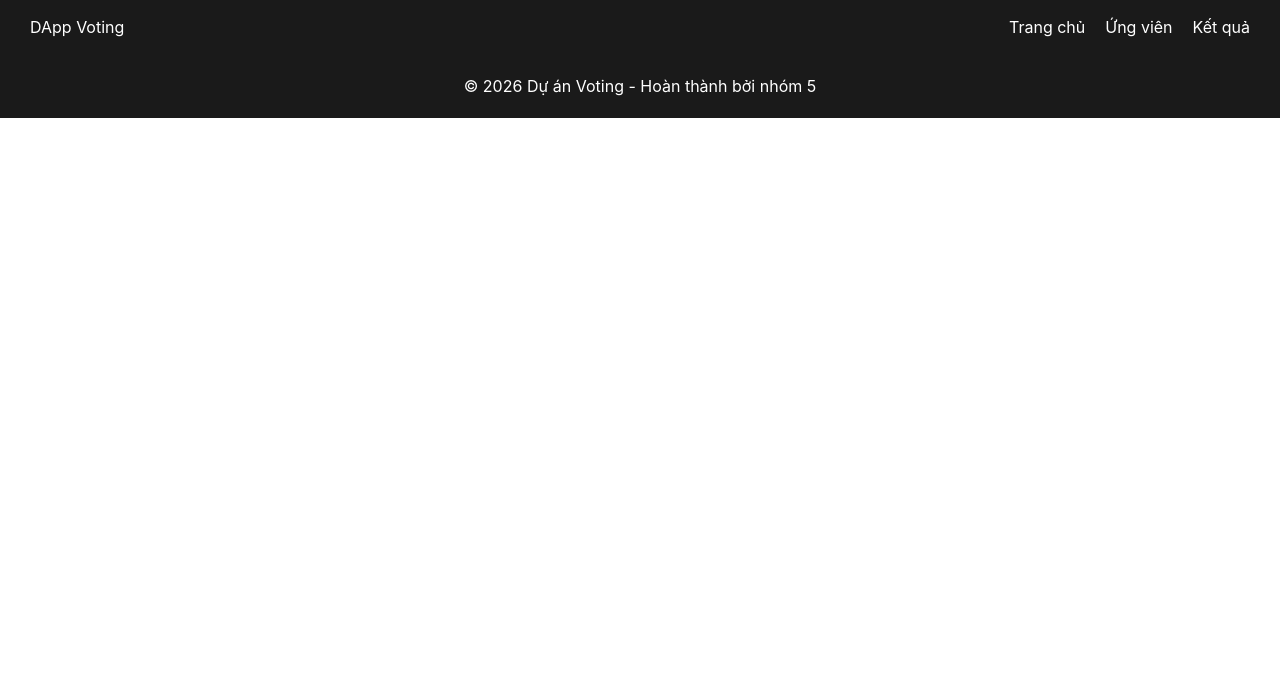
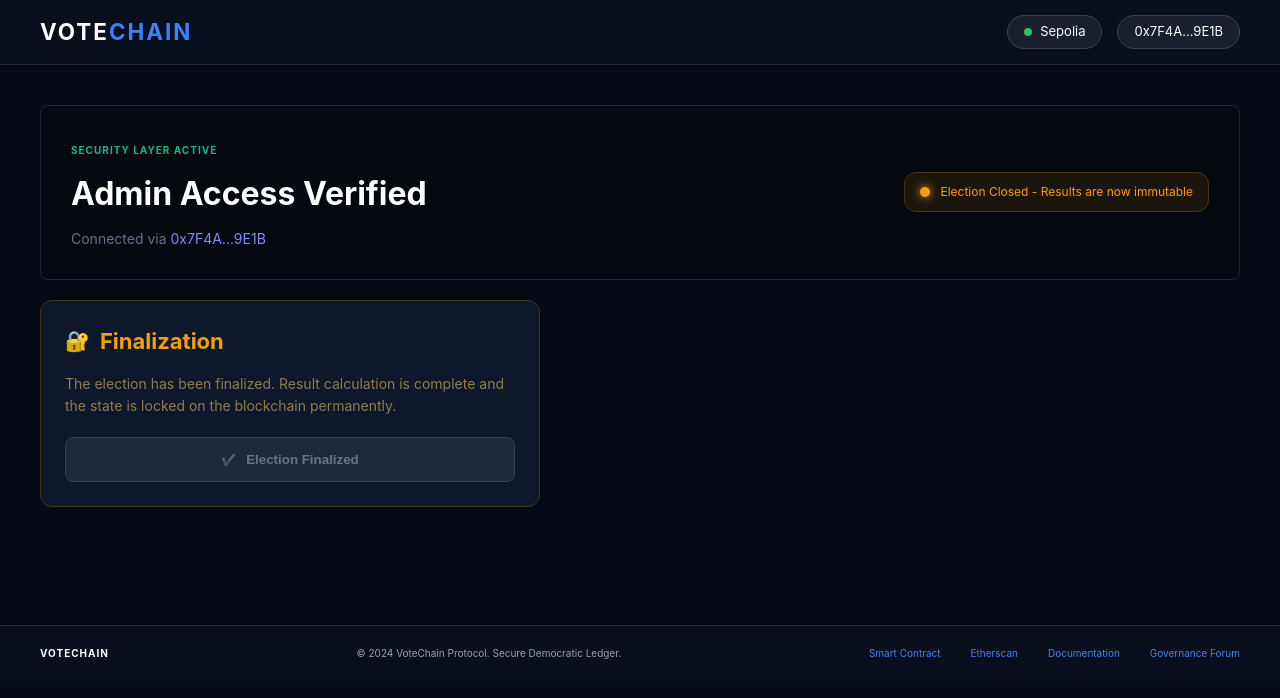
Before and after one commit to avytran/dAppVoting-frontend, a React (Vite) app in the folder front-end/: page / in a window 1280 px wide. Shown: the top 698 px of the page. Built offline with nearby package versions, Linux system fonts and the light colour scheme.

Commit message:
Hoan thanh AdminTitleCard va FinalizationCard

```diff
--- a/front-end/src/App.css
+++ b/front-end/src/App.css
@@ -0,0 +1,18 @@
+/* App.css */
+#root {
+  min-height: 100vh;
+  display: flex;
+  flex-direction: column;
+  background-color: #050a15; /* Màu nền tối cho toàn bộ trang */
+  margin: 0;
+  padding: 0;
+}
+
+body {
+  margin: 0;
+  font-family: 'Inter', sans-serif; /* Hoặc font nào Huy thích */
+}
+
+main {
+  flex: 1; /* Đẩy Footer xuống cuối trang nếu nội dung ngắn */
+}
--- a/front-end/src/App.jsx
+++ b/front-end/src/App.jsx
@@ -1,5 +1,8 @@
+import React from 'react';
 import Navbar from './components/Navbar/Navbar';
 import Footer from './components/Footer/Footer';
+import AdminTitleCard from './components/AdminCards/AdminTitleCard';
+import FinalizationCard from './components/AdminCards/FinalizationCard';
 import './App.css';
 
 function App() {
@@ -7,7 +10,13 @@ function App() {
     <div className="App">
       <Navbar />
 
+      {/* Phần nội dung chính nằm ở giữa */}
+      <main style={{ padding: '20px 40px', minHeight: '70vh' }}>
+        <AdminTitleCard />
 
+
+        <FinalizationCard />
+      </main>
 
       <Footer />
     </div>
--- /dev/null
+++ b/front-end/src/components/AdminCards/AdminTitleCard.css
@@ -0,0 +1,58 @@
+.admin-title-card {
+  background-color: #05080f; /* Màu nền tối như thiết kế */
+  border: 1px solid #1e293b;
+  border-radius: 8px;
+  padding: 30px;
+  display: flex;
+  justify-content: space-between;
+  align-items: center;
+  margin: 20px 0;
+  position: relative;
+  overflow: hidden;
+}
+
+.security-label {
+  color: #10b981; /* Màu xanh lá cho chữ SECURITY */
+  font-size: 10px;
+  font-weight: bold;
+  letter-spacing: 1px;
+}
+
+.admin-content h1 {
+  color: white;
+  margin: 10px 0;
+  font-size: 32px;
+}
+
+.connection-info {
+  color: #64748b;
+  font-size: 14px;
+}
+
+.connection-info span {
+  color: #818cf8; /* Màu tím nhạt cho địa chỉ ví */
+}
+
+/* Cái nút màu vàng đen bên phải */
+.status-badge {
+  background-color: #1a160d;
+  border: 1px solid #453513;
+  padding: 10px 15px;
+  border-radius: 12px;
+  display: flex;
+  align-items: center;
+  gap: 10px;
+}
+
+.status-dot {
+  width: 10px;
+  height: 10px;
+  background-color: #f59e0b; /* Màu cam/vàng */
+  border-radius: 50%;
+  box-shadow: 0 0 10px #f59e0b;
+}
+
+.status-badge span {
+  color: #f59e0b;
+  font-size: 12px;
+}
--- /dev/null
+++ b/front-end/src/components/AdminCards/AdminTitleCard.jsx
@@ -0,0 +1,23 @@
+import React from 'react';
+import './AdminTitleCard.css';
+
+const AdminTitleCard = ({ walletAddress }) => {
+  return (
+    <div className="admin-title-card">
+      <div className="admin-content">
+        <span className="security-label">SECURITY LAYER ACTIVE</span>
+        <h1>Admin Access Verified</h1>
+        <p className="connection-info">
+          Connected via <span>{walletAddress || '0x7F4A...9E1B'}</span>
+        </p>
+      </div>
+
+      <div className="status-badge">
+        <div className="status-dot"></div>
+        <span>Election Closed - Results are now immutable</span>
+      </div>
+    </div>
+  );
+};
+
+export default AdminTitleCard;
--- /dev/null
+++ b/front-end/src/components/AdminCards/FinalizationCard.css
@@ -0,0 +1,52 @@
+.finalization-card-container {
+  background-color: #0f172a; /* Nền tối xanh đen */
+  border: 1px solid #453513; /* Viền màu đồng tối */
+  border-radius: 12px;
+  padding: 24px;
+  max-width: 500px;
+  margin: 20px 0;
+}
+
+.final-header {
+  display: flex;
+  align-items: center;
+  gap: 10px;
+  margin-bottom: 15px;
+}
+
+.lock-icon {
+  font-size: 20px;
+}
+
+.final-header h3 {
+  color: #f59e0b; /* Màu vàng thương hiệu */
+  margin: 0;
+  font-size: 22px;
+}
+
+.final-description {
+  color: #927c4b; /* Màu chữ vàng trầm */
+  font-size: 14px;
+  line-height: 1.6;
+  margin-bottom: 20px;
+}
+
+.btn-finalized {
+  width: 100%;
+  padding: 14px;
+  background-color: #1e293b; /* Nút màu xám tối */
+  border: 1px solid #334155;
+  border-radius: 8px;
+  color: #64748b; /* Chữ xám */
+  font-weight: bold;
+  display: flex;
+  justify-content: center;
+  align-items: center;
+  gap: 10px;
+  cursor: not-allowed; /* Hiện icon cấm vì đã finalized */
+}
+
+.check-icon {
+  font-size: 12px;
+  opacity: 0.7;
+}
--- /dev/null
+++ b/front-end/src/components/AdminCards/FinalizationCard.jsx
@@ -0,0 +1,23 @@
+import React from 'react';
+import './FinalizationCard.css';
+
+const FinalizationCard = () => {
+  return (
+    <div className="finalization-card-container">
+      <div className="final-header">
+        <span className="lock-icon">🔐</span>
+        <h3>Finalization</h3>
+      </div>
+
+      <p className="final-description">
+        The election has been finalized. Result calculation is complete and the state is locked on the blockchain permanently.
+      </p>
+
+      <button className="btn-finalized" disabled>
+        <span className="check-icon">✔️</span> Election Finalized
+      </button>
+    </div>
+  );
+};
+
+export default FinalizationCard;
--- a/front-end/src/components/Footer/Footer.css
+++ b/front-end/src/components/Footer/Footer.css
@@ -1,9 +1,34 @@
-.footer {
-  text-align: center;
-  padding: 20px;
-  background-color: #1a1a1a;
+.footer-container {
+  display: flex;
+  justify-content: space-between;
+  align-items: center;
+  padding: 20px 40px;
+  background-color: #0a0f1d;
+  color: #94a3b8;
+  font-size: 10px;
+  border-top: 1px solid #1e293b;
+  margin-top: auto;
+}
+
+.footer-logo {
   color: white;
-  width: 100%;
-  position: relative;
-  bottom: 0;
+  font-weight: bold;
+  letter-spacing: 1px;
 }
+
+.footer-links {
+  display: flex !important;
+  gap: 30px !important;
+}
+
+.footer-links a {
+  color: #3b82f6 !important;
+  text-decoration: none !important;
+  display: inline-block !important;
+  transition: 0.3s;
+}
+
+.footer-links a:hover {
+  color: white !important;
+  text-decoration: underline !important;
+}
--- a/front-end/src/components/Footer/Footer.jsx
+++ b/front-end/src/components/Footer/Footer.jsx
@@ -3,8 +3,20 @@ import './Footer.css';
 
 const Footer = () => {
   return (
-    <footer className="footer">
-      <p>&copy; 2026 Dự án Voting - Hoàn thành bởi nhóm 5</p>
+    <footer className="footer-container">
+      <div className="footer-logo">VOTECHAIN</div>
+
+      <div className="footer-copyright">
+        © 2024 VoteChain Protocol. Secure Democratic Ledger.
+      </div>
+
+
+      <div className="footer-links">
+        <a href="#">Smart Contract</a>
+        <a href="#">Etherscan</a>
+        <a href="#">Documentation</a>
+        <a href="#">Governance Forum</a>
+      </div>
     </footer>
   );
 };
--- a/front-end/src/components/Navbar/Navbar.css
+++ b/front-end/src/components/Navbar/Navbar.css
@@ -1,13 +1,43 @@
-.navbar {
+.navbar-container {
   display: flex;
   justify-content: space-between;
   align-items: center;
-  padding: 15px 30px;
-  background-color: #1a1a1a;
+  padding: 15px 40px;
+  background-color: #0a0f1d;
   color: white;
+  border-bottom: 1px solid #1e293b;
 }
-.navbar-links {
+
+.logo {
+  font-weight: bold;
+  font-size: 1.4rem;
+  letter-spacing: 2px;
+}
+
+.logo span {
+  color: #3b82f6; /* Màu xanh của chữ CHAIN */
+}
+
+.wallet-section {
   display: flex;
-  list-style: none;
-  gap: 20px;
+  align-items: center;
+  gap: 15px;
 }
+
+.network-pill, .address-pill {
+  background-color: #1a1f2e;
+  padding: 6px 16px;
+  border-radius: 20px;
+  border: 1px solid #334155;
+  font-size: 13px;
+  display: flex;
+  align-items: center;
+  gap: 8px;
+}
+
+.dot {
+  width: 8px;
+  height: 8px;
+  background-color: #22c55e; /* Chấm xanh lá Sepolia */
+  border-radius: 50%;
+}
--- a/front-end/src/components/Navbar/Navbar.jsx
+++ b/front-end/src/components/Navbar/Navbar.jsx
@@ -3,14 +3,13 @@ import './Navbar.css';
 
 const Navbar = () => {
   return (
-    <nav className="navbar">
-      <div className="navbar-logo">DApp Voting</div>
-      <ul className="navbar-links">
-        <li>Trang chủ</li>
-        <li>Ứng viên</li>
-        <li>Kết quả</li>
-      </ul>
-    </nav>
+<nav className="navbar-container">
+  <div className="logo">VOTE<span>CHAIN</span></div>
+  <div className="wallet-section">
+     <div className="network-pill"><div className="dot"></div>Sepolia</div>
+     <div className="address-pill">0x7F4A...9E1B</div>
+  </div>
+</nav>
   );
 };
 
```
